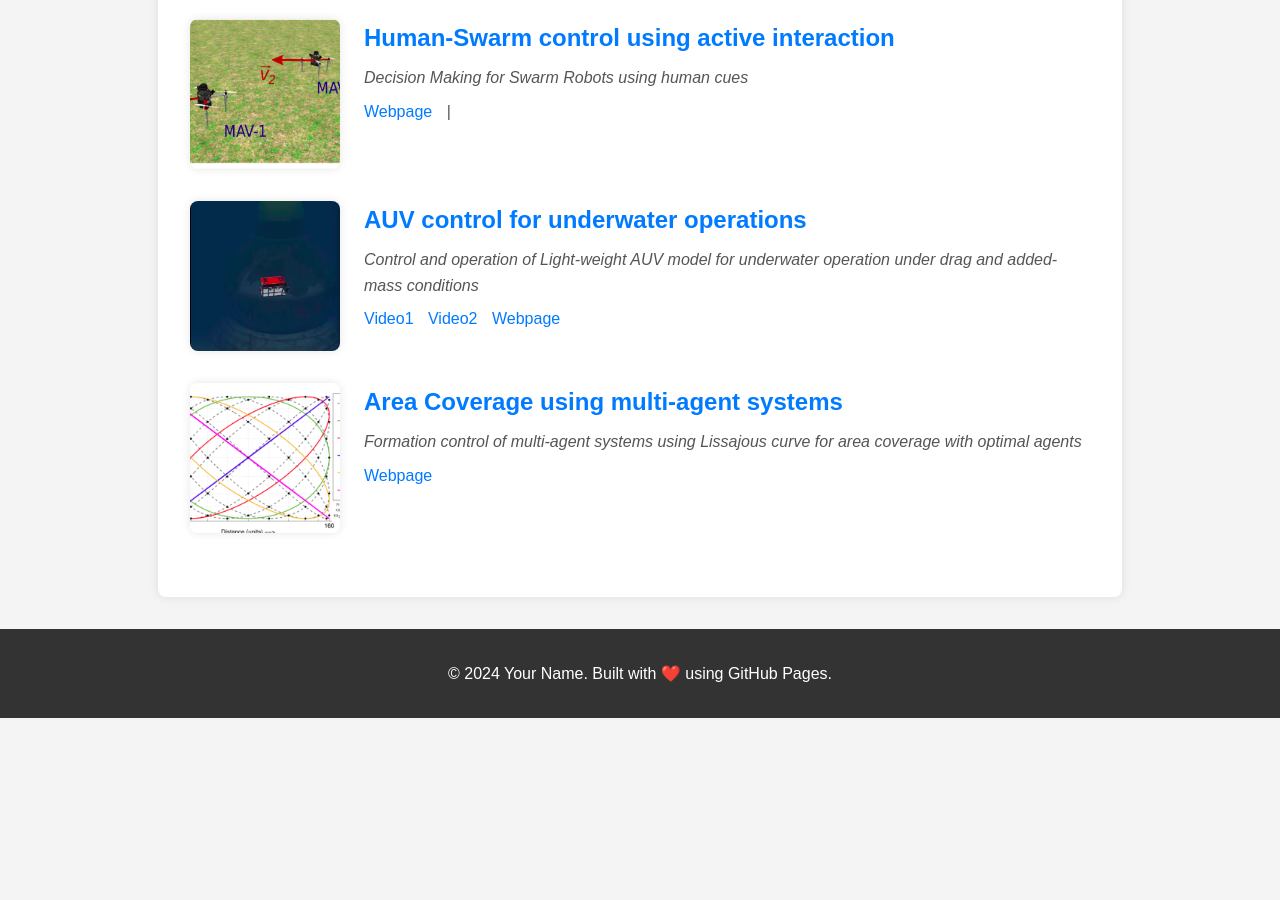
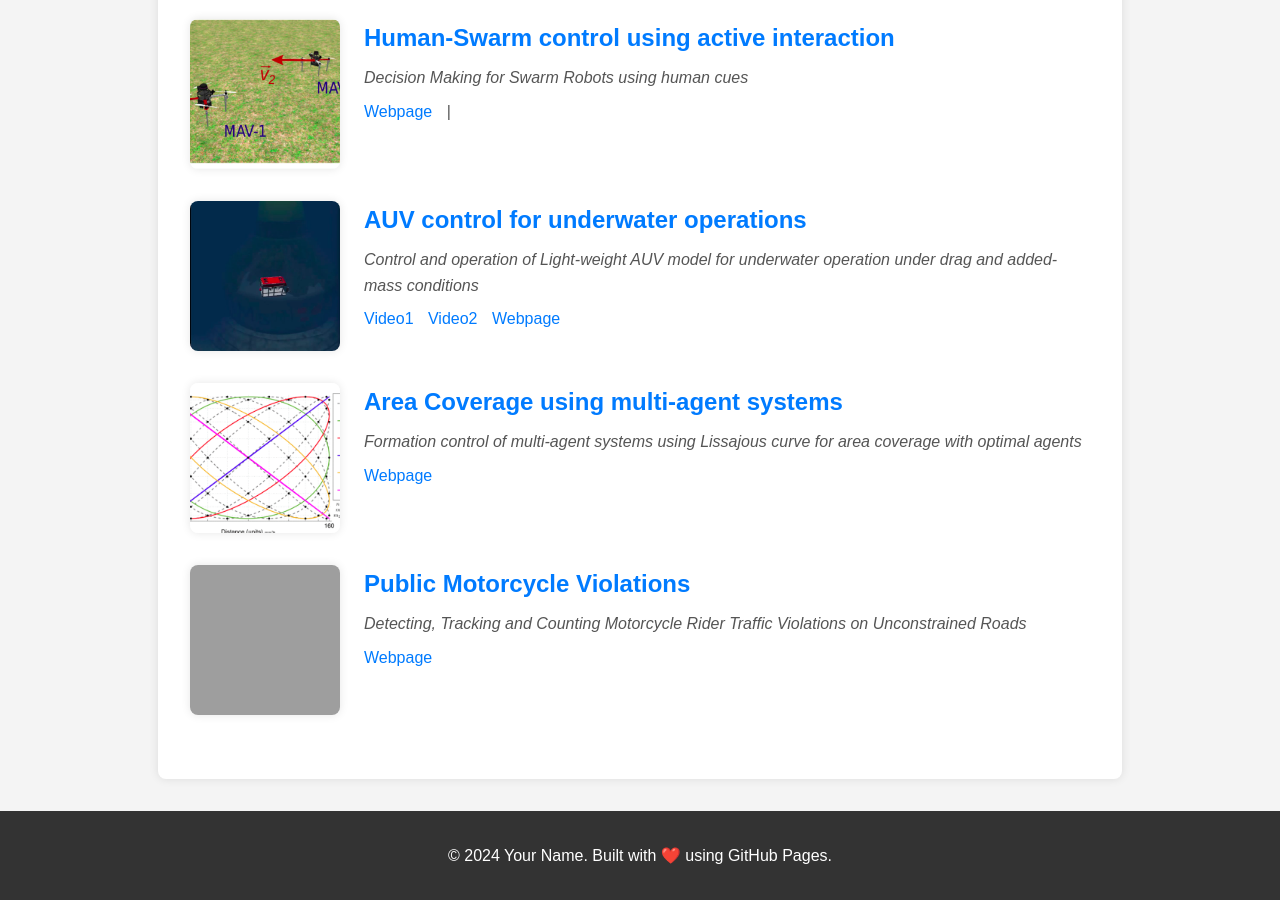
Before and after one commit to ur10/ur10.github.io, a Jekyll site: the page index.html, which Jekyll copies as it is, in a window 1280 px wide and 900 px high, scrolled down 3594 px. Built offline with Jekyll 4.4.1, drawn with Linux system fonts in a browser that asks for light colours; before the commit the page ends 4312 px from its top, so only the background shows below that; grey boxes are pictures that could not be loaded.

Commit message:
Added more images

```diff
--- a/404.html
+++ b/404.html
@@ -36,11 +36,11 @@ It's a good idea to keep this template as minimal as possible in terms of both f
 				<div class="inner">
 					<nav class="site-nav-center">
 						{% if site.logo %}
-						<a class="site-nav-logo" href="https://atharva-18.github.io/"
+						<a class="site-nav-logo" href="https://ur10.github.io/"
 							><img src="/{{ site.logo }}" alt="{{ site.title }}"
 						/></a>
 						{% else %}
-						<a class="site-nav-logo" href="https://atharva-18.github.io/"
+						<a class="site-nav-logo" href="https://ur10.github.io/"
 							>{{ site.title }}</a
 						>
 						{% endif %}
@@ -53,7 +53,7 @@ It's a good idea to keep this template as minimal as possible in terms of both f
 					<section class="error-message">
 						<h1 class="error-code">404</h1>
 						<p class="error-description">Page not found</p>
-						<a class="error-link" href="https://atharva-18.github.io/"
+						<a class="error-link" href="https://ur10.github.io/"
 							>Go to the front page →</a
 						>
 					</section>
--- a/index.html
+++ b/index.html
@@ -82,7 +82,7 @@
         </div>
     </div>
     <div class="publication-item">
-        <img src="assets/RAL.png" alt="">
+        <img src="assets/RAL.gif" alt="">
         <div class="publication-text">
             <h3>Heterogeneous Multi-robot Task Allocation and Scheduling via Reinforcement Learning</h3>
             <p>
@@ -144,6 +144,21 @@
             </p>
         </div>
     </div>
+    <div class="project-item">
+        <img src="assets/demo.gif" alt="">
+        <div class="project-text">
+            <h3>Public Motorcycle Violations</h3>
+            <p>
+                <!-- <strong>Kallol Saha (Team Lead)</strong>, Ashwin Disa, Srujan Kulkarni, Tanaya Gupte   -->
+                <em>Detecting, Tracking and Counting Motorcycle Rider Traffic Violations on Unconstrained Roads</em>
+            </p>
+            <p>
+<!--                 <a href="https://drive.google.com/file/d/1cwHAoTNqD7-dE42sqHGTz0YQdoDGXgd6/view?usp=sharing" target="_blank">Video1</a>
+                <a href="https://drive.google.com/file/d/1stUJ5XgSNrXlj0nTSwTHcHUgHZV18jlT/view?usp=sharing" target="_blank">Video2</a> -->
+                <a href="https://github.com/iHubData-Mobility/public-motorcycle-violations/tree/main" target="_blank">Webpage</a>
+            </p>
+        </div>
+    </div>
 </section>
 
 
```
Also changed, not shown: 2 other files.
